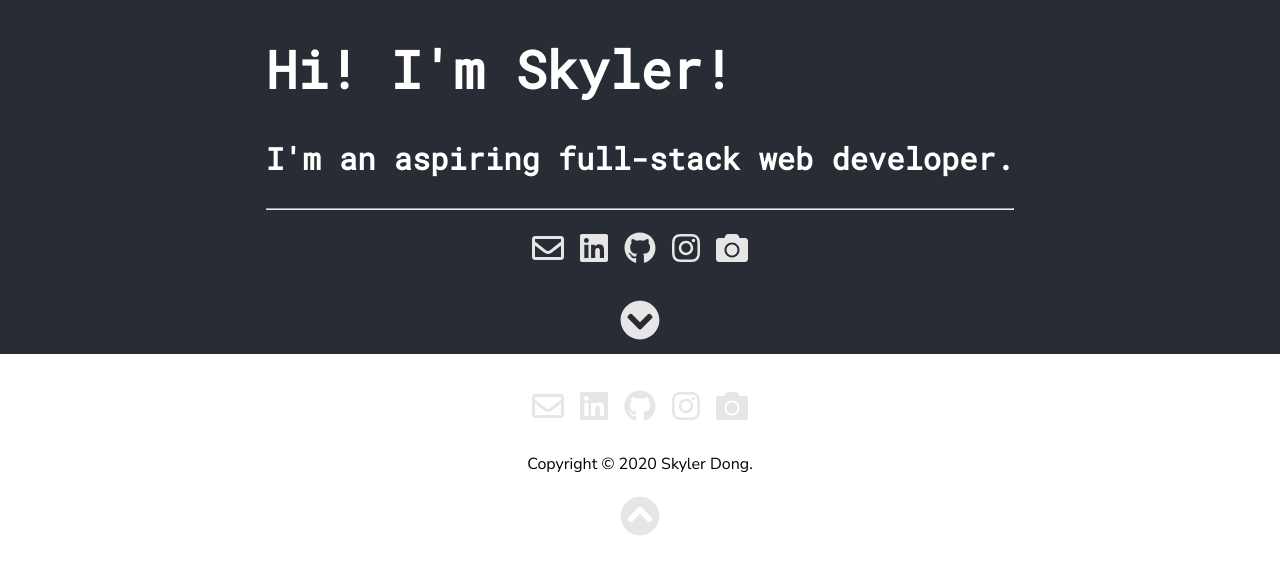
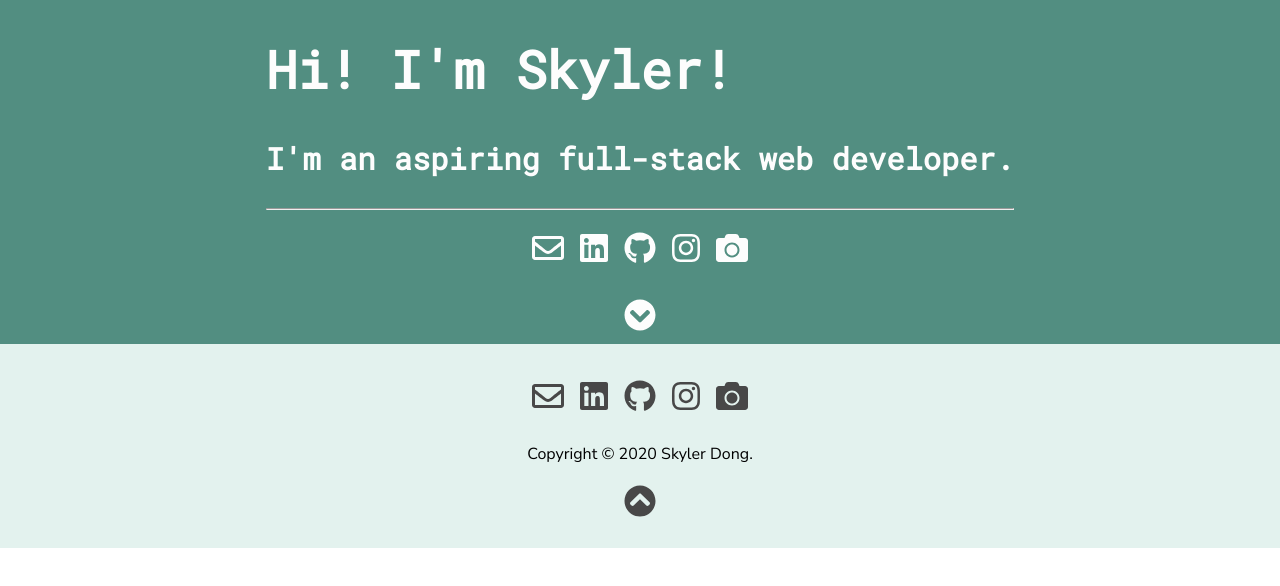
Before and after one commit to dongskyler/gen3.skylerdong.com, a React (Create React App) app: page / in a window 1280 px wide. Shown: the top 586 px of the page. Built offline with nearby package versions, Linux system fonts and the light colour scheme.

Commit message:
Add color palette

```diff
--- a/src/styles/App.scss
+++ b/src/styles/App.scss
@@ -3,6 +3,7 @@
 
 // Load modules
 @use 'fonts' as font;
+@use "sass:map";
 
 // Styles
 
--- a/src/styles/Footer.scss
+++ b/src/styles/Footer.scss
@@ -3,11 +3,15 @@
 // Import modules
 @use 'variables' as var;
 @use 'fonts' as font;
+@use 'colors' as color;
 @use 'extend';
+@use 'sass:map';
 
 #footer {
   font-family: font.$body;
   padding: 1rem 2rem;
+  color: map.get(color.$font, p1);
+  background-color: map.get(color.$palette, p5);
 
   ul.profile-icons {
     list-style-type: none;
@@ -21,7 +25,7 @@
       padding: 0.5rem;
 
       a {
-        @extend %a-no-text-decoration;
+        @extend %a-no-text-decoration-primary;
       }
     }
   }
@@ -32,22 +36,12 @@
   }
 
   #back-to-top {
-    font-size: 2.5rem;
+    font-size: 2rem;
     text-align: center;
     padding: 0.5rem;
 
     a {
-      &:link,
-      &:visited {
-        color: #e6e6e6;
-        text-decoration: none;
-      }
-
-      &:hover,
-      &:active {
-        color: #f9f9f9;
-        text-decoration: none;
-      }
+      @extend %a-no-text-decoration-primary;
     }
   }
 }
--- a/src/styles/Header.scss
+++ b/src/styles/Header.scss
@@ -3,7 +3,9 @@
 // Import modules
 @use 'variables' as var;
 @use 'fonts' as font;
+@use 'colors' as color;
 @use 'extend';
+@use "sass:map";
 
 .header {
   min-height: 56px;
@@ -12,9 +14,9 @@
   align-items: center;
   justify-content: center;
 
-  background-color: #282c34;
+  background-color: map.get(color.$palette, p2);
+  color: map.get(color.$font, s1);
   font-family: font.$title;
-  color: white;
   font-size: calc(10px + 2vmin);
 
   .masthead {
@@ -30,19 +32,19 @@
         padding: 0.25rem 0.5rem;
 
         a {
-          @extend %a-no-text-decoration;
+          @extend %a-no-text-decoration-secondary;
         }
       }
     }
   }
 
   .scroll-down {
-    font-size: 2.5rem;
+    font-size: 2rem;
     text-align: center;
     padding: 0.5rem;
 
     a {
-      @extend %a-no-text-decoration;
+      @extend %a-no-text-decoration-secondary;
     }
   }
 }
--- a/src/styles/_colors.scss
+++ b/src/styles/_colors.scss
@@ -1,4 +1,102 @@
 // _colors.scss
 
-$light-font: #e6e6e6;
-$lighter-font: #f9f9f9;
+@use "sass:map";
+
+// Color palette
+$palette: (
+  p1: #242d2dff,
+  p2: #528e81ff,
+  p3: #5aaf9bff,
+  p4: #bbddd4ff,
+  p5: #e3f2eeff,
+  s1: #dd7070ff,
+  s2: #f5ab00ff,
+  s3: #f6c451ff,
+  s4: #fae3b2ff,
+  s5: #fbf9f9ff,
+);
+
+// Font colors
+$font: (
+  p1: #000000ff,
+  p2: map.get($palette, p1),
+  p3: #484848ff,
+  s1: #fdfdfdff,
+  s2: #ffffffff,
+  s3: map.get($palette, s4),
+);
+
+// Gradients
+$gradient: (
+  top:
+    linear-gradient(
+      0deg,
+      map.get($palette, p2),
+      map.get($palette, p3),
+      map.get($palette, p4),
+      map.get($palette, p5)
+    ),
+  right:
+    linear-gradient(
+      90deg,
+      map.get($palette, p2),
+      map.get($palette, p3),
+      map.get($palette, p4),
+      map.get($palette, p5)
+    ),
+  bottom:
+    linear-gradient(
+      180deg,
+      map.get($palette, p2),
+      map.get($palette, p3),
+      map.get($palette, p4),
+      map.get($palette, p5)
+    ),
+  left:
+    linear-gradient(
+      270deg,
+      map.get($palette, p2),
+      map.get($palette, p3),
+      map.get($palette, p4),
+      map.get($palette, p5)
+    ),
+  top-right:
+    linear-gradient(
+      45deg,
+      map.get($palette, p2),
+      map.get($palette, p3),
+      map.get($palette, p4),
+      map.get($palette, p5)
+    ),
+  bottom-right:
+    linear-gradient(
+      135deg,
+      map.get($palette, p2),
+      map.get($palette, p3),
+      map.get($palette, p4),
+      map.get($palette, p5)
+    ),
+  top-left:
+    linear-gradient(
+      225deg,
+      map.get($palette, p2),
+      map.get($palette, p3),
+      map.get($palette, p4),
+      map.get($palette, p5)
+    ),
+  bottom-left:
+    linear-gradient(
+      315deg,
+      map.get($palette, p2),
+      map.get($palette, p3),
+      map.get($palette, p4),
+      map.get($palette, p5)
+    ),
+  radial:
+    radial-gradient(
+      map.get($palette, p2),
+      map.get($palette, p3),
+      map.get($palette, p4),
+      map.get($palette, p5)
+    ),
+);
--- a/src/styles/_extend.scss
+++ b/src/styles/_extend.scss
@@ -1,17 +1,32 @@
 // _extend.scss
 
 @use 'colors' as color;
+@use "sass:map";
 
-%a-no-text-decoration {
+%a-no-text-decoration-primary {
   &:link,
   &:visited {
-    color: color.$light-font;
+    color: map.get(color.$font, p3);
     text-decoration: none;
   }
 
   &:hover,
   &:active {
-    color: color.$lighter-font;
+    color: map.get(color.$palette, p2);
     text-decoration: none;
   }
 }
+
+%a-no-text-decoration-secondary {
+  &:link,
+  &:visited {
+    color: map.get(color.$font, s1);
+    text-decoration: none;
+  }
+
+  &:hover,
+  &:active {
+    color: map.get(color.$palette, p1);
+    text-decoration: none;
+  }
+}
--- a/src/styles/index.scss
+++ b/src/styles/index.scss
@@ -1,7 +1,7 @@
 // index.scss
 // Entry point for all styles
 
-// Import modules
+// Use modules
 @use 'App';
 @use 'Header';
 @use 'Footer';
```
